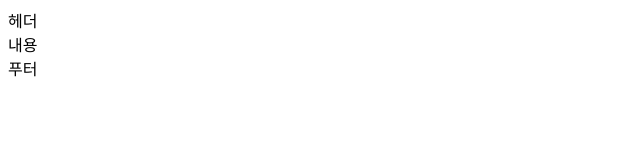
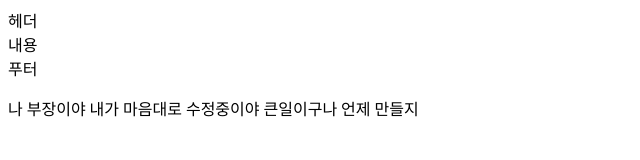
Before and after one commit to yhs8647/company-project, a plain HTML site: page index.html in a window 1280 px wide. Shown: the whole page, without its empty margins (0-640 px from the left). Drawn offline with Linux system fonts and the light colour scheme.

Commit message:
second commit

```diff
--- a/index.html
+++ b/index.html
@@ -16,5 +16,6 @@
     <footer>
         푸터
     </footer>
+    <p>나 부장이야 내가 마음대로 수정중이야 큰일이구나 언제 만들지</p>
 </body>
 </html>
```
